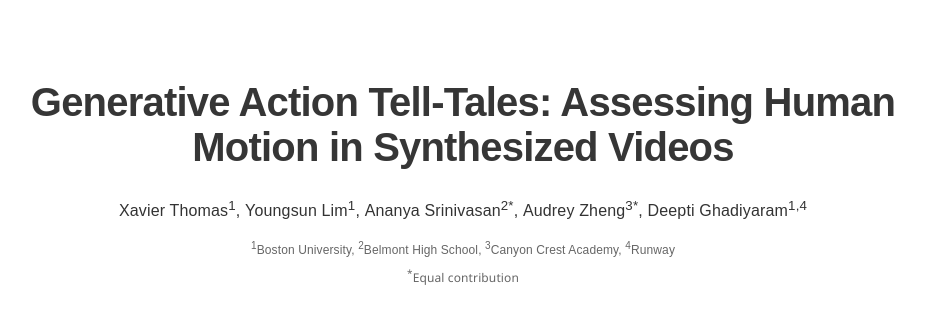
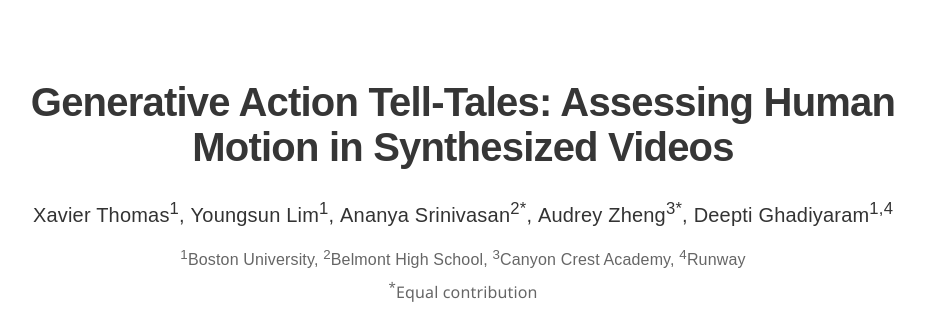
Before and after one commit to XThomasBU/video-gen-evals, a plain HTML site: page index.html in a window 1280 px wide. Shown: the top 316 px of the page, without its empty margins (177-1102 px from the left). Drawn offline with nearby package versions, Linux system fonts and the light colour scheme; some icons are missing; a web font is replaced by a local one.

Commit message:
Update index.html

```diff
--- a/index.html
+++ b/index.html
@@ -64,7 +64,7 @@
             <!-- <div class="is-size-5 has-text-centered" style="margin-bottom: 1rem;">
               <strong>ICCV 2025</strong>
             </div> -->
-            <div class="is-size-6 publication-authors" style="font-weight: 300; letter-spacing: 0.01em; line-height: 1.8;">
+            <div class="is-size-5 publication-authors" style="font-weight: 300; letter-spacing: 0.01em; line-height: 1.8;">
               <span class="author-block">Xavier Thomas<sup>1</sup>,</span>
               <span class="author-block">Youngsun Lim<sup>1</sup>,</span>
               <span class="author-block">Ananya Srinivasan<sup>2</sup><sup>*</sup>,</span>
@@ -72,7 +72,7 @@
               <span class="author-block">Deepti Ghadiyaram<sup>1,4</sup></span>
             </div>
 
-            <div class="is-size-7 publication-authors" style="margin-top: 0.75rem; font-weight: 300; color: #666; letter-spacing: 0.01em;">
+            <div class="is-size-6 publication-authors" style="margin-top: 0.75rem; font-weight: 300; color: #666; letter-spacing: 0.01em;">
               <span class="author-block">
                 <sup>1</sup>Boston University,
                 <sup>2</sup>Belmont High School,
@@ -81,7 +81,7 @@
               </span>
             </div>
 
-            <div class="is-size-7" style="margin-top: 0.4rem; font-weight: 300; color: #666; letter-spacing: 0.01em;">
+            <div class="is-size-6" style="margin-top: 0.4rem; font-weight: 300; color: #666; letter-spacing: 0.01em;">
               <span class="author-block"><sup>*</sup>Equal contribution</span>
             </div>
 
```
